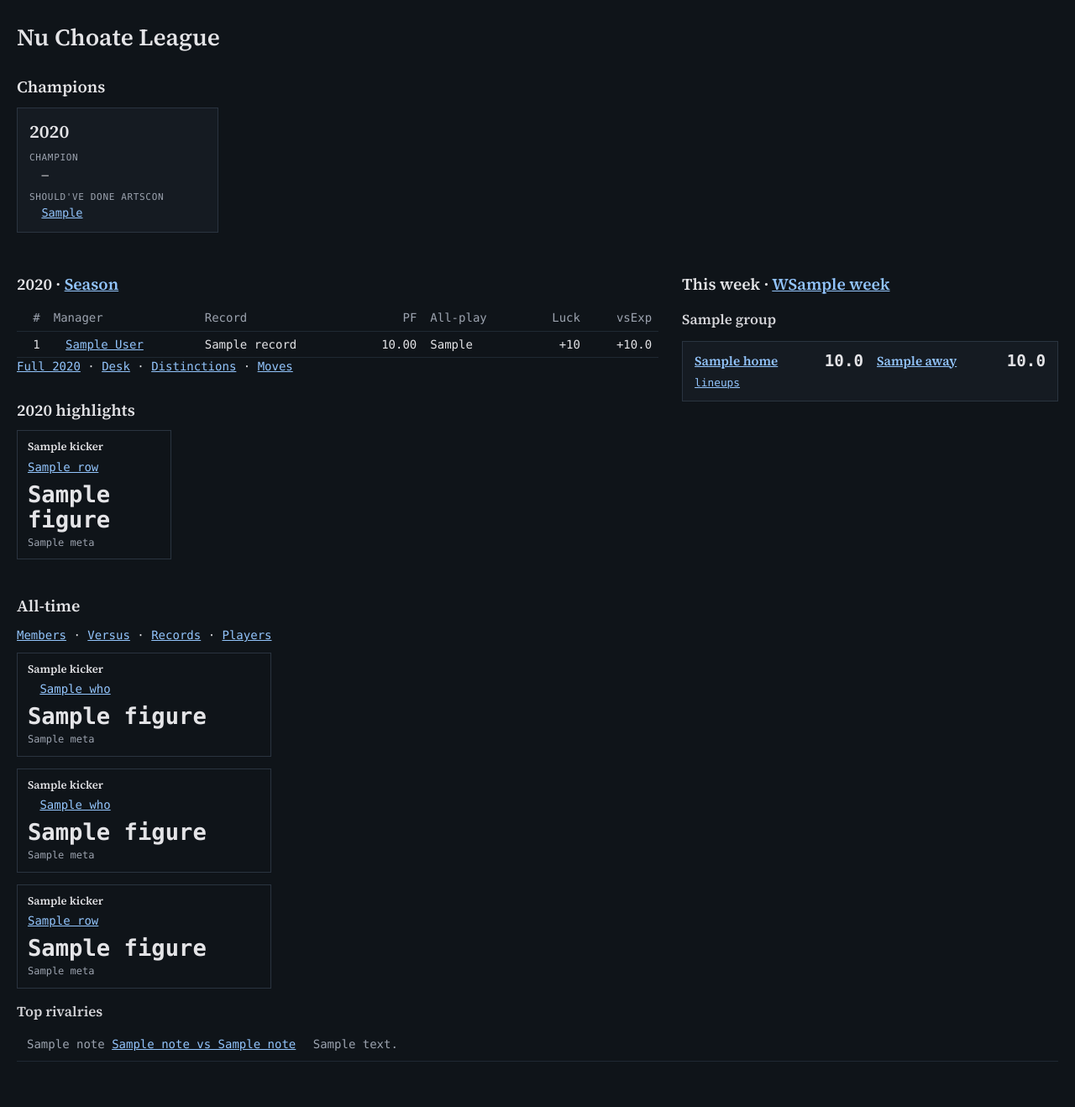
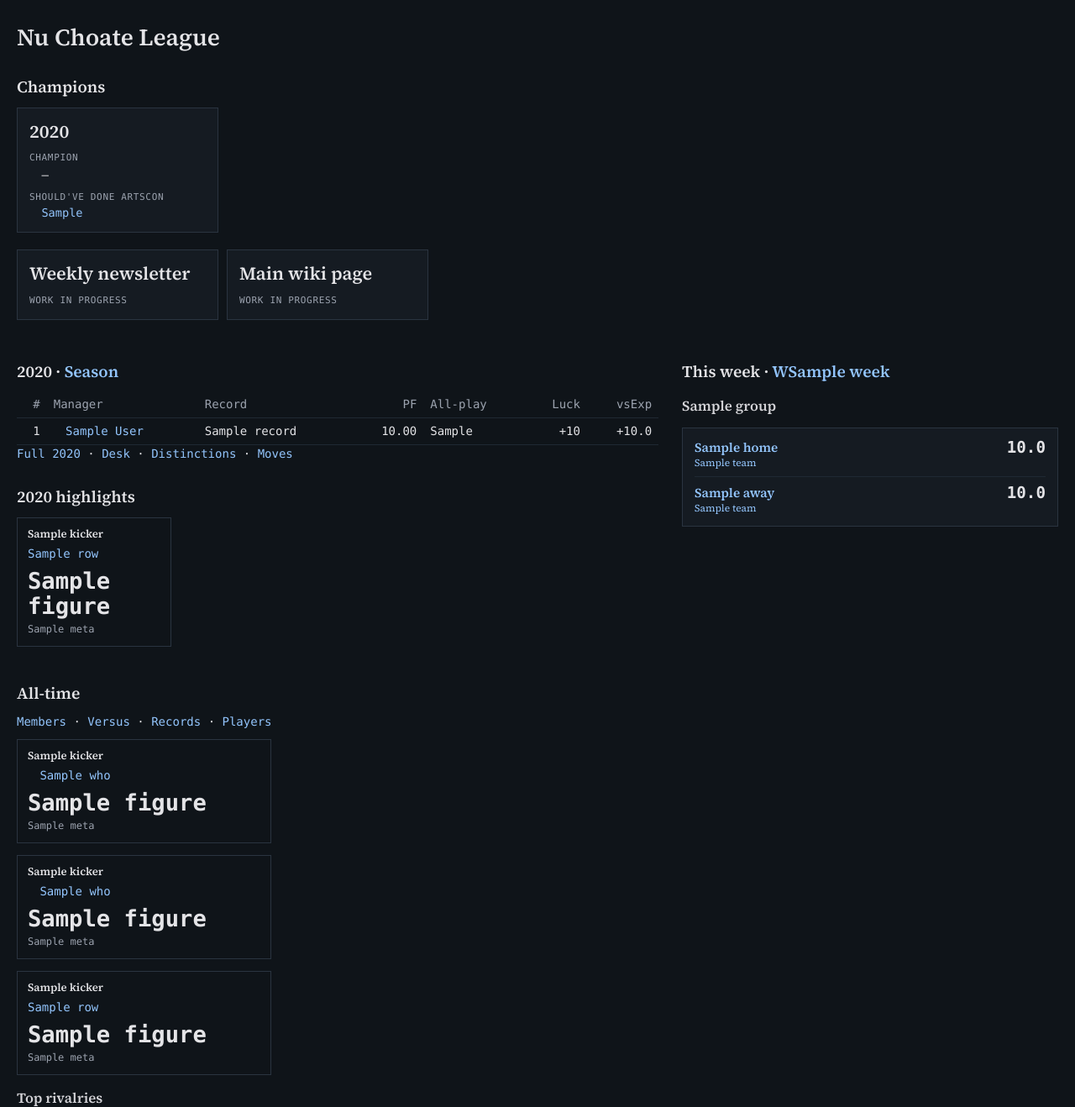
Before and after one commit to Quadram13/nu_choate_league, a FastAPI app: template hub/templates/home.html in a window 1280 px wide. Shown: the part 51-1369 px from the top of the page at 84% size. Before the commit the page ends 1315 px from the top, so only its background shows below. Run offline with FastAPI, Linux system fonts and the light colour scheme; the template is opened without the code that fills it: most values are stand-ins (such as "Sample title", 1, 10 or a date in 2020); some libraries are stand-ins or nearby versions; some web fonts are replaced.

Commit message:
feat: put newsletter stubs on home and make the recap cards hold their shape
- Add WIP weekly newsletter and wiki cards under Champions.
- Keep links un-underlined until hover, so color stays the default cue.
- Show member and team on this-week matchups; the card opens the game, names still go to the person and jersey.
- Clamp long team names and stack the slate so the rail stays even on a small window.

```diff
--- a/hub/static/hub.css
+++ b/hub/static/hub.css
@@ -106,6 +106,7 @@ body {
 
 .wordmark:hover {
     color: var(--ink);
+    text-decoration: none;
 }
 
 .wordmark-nu {
@@ -219,8 +220,17 @@ h3 {
     cursor: pointer;
 }
 
+.note button:hover {
+    text-decoration: underline;
+}
+
 a {
     color: #93c5fd;
+    text-decoration: none;
+}
+
+a:hover {
+    text-decoration: underline;
 }
 
 table {
@@ -487,7 +497,7 @@ code {
     font-size: 0.75rem;
     font-weight: 400;
     line-height: 1.3;
-    overflow-wrap: anywhere;
+    overflow-wrap: break-word;
 }
 
 .seed.won {
@@ -608,9 +618,11 @@ table.js-sort th.sorted.desc::after {
     gap: 12px;
     font-weight: 600;
     align-items: flex-start;
+    min-width: 0;
 }
 
 .gc-score .who {
+    flex: 1 1 auto;
     font-family: var(--font-display);
     font-size: 0.95rem;
     font-weight: 600;
@@ -628,6 +640,8 @@ table.js-sort th.sorted.desc::after {
     font-weight: 600;
     font-variant-numeric: tabular-nums;
     line-height: 1.15;
+    flex: 0 0 auto;
+    white-space: nowrap;
 }
 
 .gc-match.compact .gc-score .num {
@@ -1572,7 +1586,30 @@ tr.this td {
     display: inline-flex;
     align-items: center;
     gap: 0.35rem;
+    max-width: 100%;
     min-width: 0;
+}
+
+.person a {
+    display: inline-flex;
+    align-items: center;
+    gap: 0.35rem;
+    max-width: 100%;
+    min-width: 0;
+}
+
+.person a:hover {
+    text-decoration: none;
+}
+
+.person a:hover .person-name {
+    text-decoration: underline;
+}
+
+.person-name {
+    flex: 1 1 auto;
+    min-width: 0;
+    overflow-wrap: break-word;
 }
 
 .avatar {
@@ -1619,7 +1656,46 @@ tr.this td {
 }
 
 .slate-match {
+    position: relative;
+    display: block;
     margin: 0 0 8px;
+}
+
+.slate-match .gc-score {
+    grid-template-columns: 1fr;
+    gap: 8px;
+}
+
+.slate-match .gc-score .side + .side {
+    padding-top: 8px;
+    border-top: 1px solid #1f2933;
+}
+
+.slate-match-hit {
+    position: absolute;
+    inset: 0;
+    z-index: 1;
+}
+
+.slate-match-hit:hover {
+    text-decoration: none;
+}
+
+.slate-match .person,
+.slate-match .team {
+    position: relative;
+    z-index: 2;
+}
+
+.slate-match:hover {
+    border-color: #4b5a6a;
+}
+
+.slate-match .team {
+    display: -webkit-box;
+    -webkit-box-orient: vertical;
+    -webkit-line-clamp: 2;
+    overflow: hidden;
 }
 
 .chip {
@@ -1760,12 +1836,15 @@ tr.podium td:nth-child(3) {
 
 .year-rail {
     display: grid;
-    grid-template-columns: repeat(auto-fill, minmax(13.5rem, 1fr));
+    grid-template-columns: repeat(auto-fill, minmax(min(100%, 14rem), 1fr));
     gap: 10px;
     margin: 8px 0 20px;
 }
 
 .year-card {
+    display: flex;
+    flex-direction: column;
+    min-width: 0;
     background: var(--surface);
     border: 1px solid var(--line);
     padding: 12px 14px;
@@ -1781,6 +1860,7 @@ tr.podium td:nth-child(3) {
 
 .year-card .year:hover {
     color: #93c5fd;
+    text-decoration: none;
 }
 
 .year-card .chip {
@@ -1791,15 +1871,27 @@ tr.podium td:nth-child(3) {
 .year-card .champ,
 .year-card .last {
     display: flex;
-    align-items: baseline;
-    gap: 0.35rem;
+    flex-direction: column;
+    min-width: 0;
     margin-top: 8px;
-    overflow-wrap: anywhere;
+}
+
+.year-card .champ > span,
+.year-card .last > span {
+    min-width: 0;
 }
 
 .year-card .last {
     color: var(--muted);
     font-size: 0.85rem;
+}
+
+.year-card .team {
+    display: -webkit-box;
+    -webkit-box-orient: vertical;
+    -webkit-line-clamp: 2;
+    overflow: hidden;
+    min-height: 2.6em;
 }
 
 .year-card .role {
--- a/hub/templates/home.html
+++ b/hub/templates/home.html
@@ -19,7 +19,7 @@
                 <span class="role">Champion</span>
                 {{ person(row.champion_id, row.champion, row.champion_hue) }}
                 {% set champ_jersey = row.champion_team | flavor_team(row.champion) %}
-                {% if champ_jersey %}<span class="team"><a href="/seasons/{{ row.year }}#m-{{ row.champion_id }}">{{ champ_jersey }}</a></span>{% endif %}
+                {% if champ_jersey %}<span class="team"><a href="/seasons/{{ row.year }}#m-{{ row.champion_id }}" title="{{ champ_jersey }}">{{ champ_jersey }}</a></span>{% endif %}
             </span>
         </div>
         <div class="last">
@@ -27,13 +27,32 @@
                 <span class="role">Should've done Artscon</span>
                 {{ person(row.last_chair_id, row.last_chair, row.last_chair_hue) }}
                 {% set last_jersey = row.last_chair_team | flavor_team(row.last_chair) %}
-                {% if last_jersey %}<span class="team"><a href="/seasons/{{ row.year }}#m-{{ row.last_chair_id }}">{{ last_jersey }}</a></span>{% endif %}
+                {% if last_jersey %}<span class="team"><a href="/seasons/{{ row.year }}#m-{{ row.last_chair_id }}" title="{{ last_jersey }}">{{ last_jersey }}</a></span>{% endif %}
             </span>
         </div>
     </article>
     {% endfor %}
 </div>
 {% endif %}
+
+<div class="year-rail">
+    <article class="year-card">
+        <span class="year">Weekly newsletter</span>
+        <div class="champ">
+            <span>
+                <span class="role">Work in progress</span>
+            </span>
+        </div>
+    </article>
+    <article class="year-card">
+        <span class="year">Main wiki page</span>
+        <div class="champ">
+            <span>
+                <span class="role">Work in progress</span>
+            </span>
+        </div>
+    </article>
+</div>
 
 {% if year %}
 <section class="desk">
@@ -104,17 +123,25 @@
         {% endif %}
         {% for game in group.games %}
         <article class="gc-match compact slate-match">
+            <a class="slate-match-hit" href="/seasons/{{ slate.year }}/week/{{ slate.week }}/{{ game.id }}">
+                <span class="sr-only">{{ game.home.name }} vs {{ game.away.name }}</span>
+            </a>
             <header class="gc-score">
                 <div class="side{% if game.winner_id and game.winner_id == game.home.id %} won{% elif game.winner_id %} lost{% endif %}">
-                    <div class="who">{{ person(game.home.id, game.home.name) }}</div>
+                    <div class="who">
+                        {{ person_link(game.home.id, game.home.name) }}
+                        {% if game.home.team %}<span class="team"><a href="/seasons/{{ slate.year }}#m-{{ game.home.id }}" title="{{ game.home.team }}">{{ game.home.team }}</a></span>{% endif %}
+                    </div>
                     <span class="num">{% if game.home.points is not none %}{{ "%.1f"|format(game.home.points) }}{% endif %}</span>
                 </div>
                 <div class="side{% if game.winner_id and game.winner_id == game.away.id %} won{% elif game.winner_id %} lost{% endif %}">
-                    <div class="who">{{ person(game.away.id, game.away.name) }}</div>
+                    <div class="who">
+                        {{ person_link(game.away.id, game.away.name) }}
+                        {% if game.away.team %}<span class="team"><a href="/seasons/{{ slate.year }}#m-{{ game.away.id }}" title="{{ game.away.team }}">{{ game.away.team }}</a></span>{% endif %}
+                    </div>
                     <span class="num">{% if game.away.points is not none %}{{ "%.1f"|format(game.away.points) }}{% endif %}</span>
                 </div>
             </header>
-            <p class="open-gc"><a href="/seasons/{{ slate.year }}/week/{{ slate.week }}/{{ game.id }}">lineups</a></p>
         </article>
         {% endfor %}
         {% endfor %}
--- a/hub/templates/plaque_macros.html
+++ b/hub/templates/plaque_macros.html
@@ -1,8 +1,10 @@
-{% macro person_link(id, name, hue=none) %}
+{% macro person_link(id, name, hue=none, linked=true) %}
 {% set face = avatar_url(id) if id else none %}
 <span class="person">
+{% if linked and id and name %}<a href="/members/{{ id }}">{% endif %}
 {% if face %}<img class="avatar" src="{{ face }}" alt="" width="18" height="18" loading="lazy" onerror="this.remove()">{% elif hue is not none %}<span class="hue" style="--hue: {{ hue }}"></span>{% endif %}
-{% if id and name %}<a href="/members/{{ id }}">{{ name }}</a>{% elif name %}{{ name }}{% else %}—{% endif %}
+{% if name %}<span class="person-name">{{ name }}</span>{% else %}—{% endif %}
+{% if linked and id and name %}</a>{% endif %}
 </span>
 {% endmacro %}
 
```
